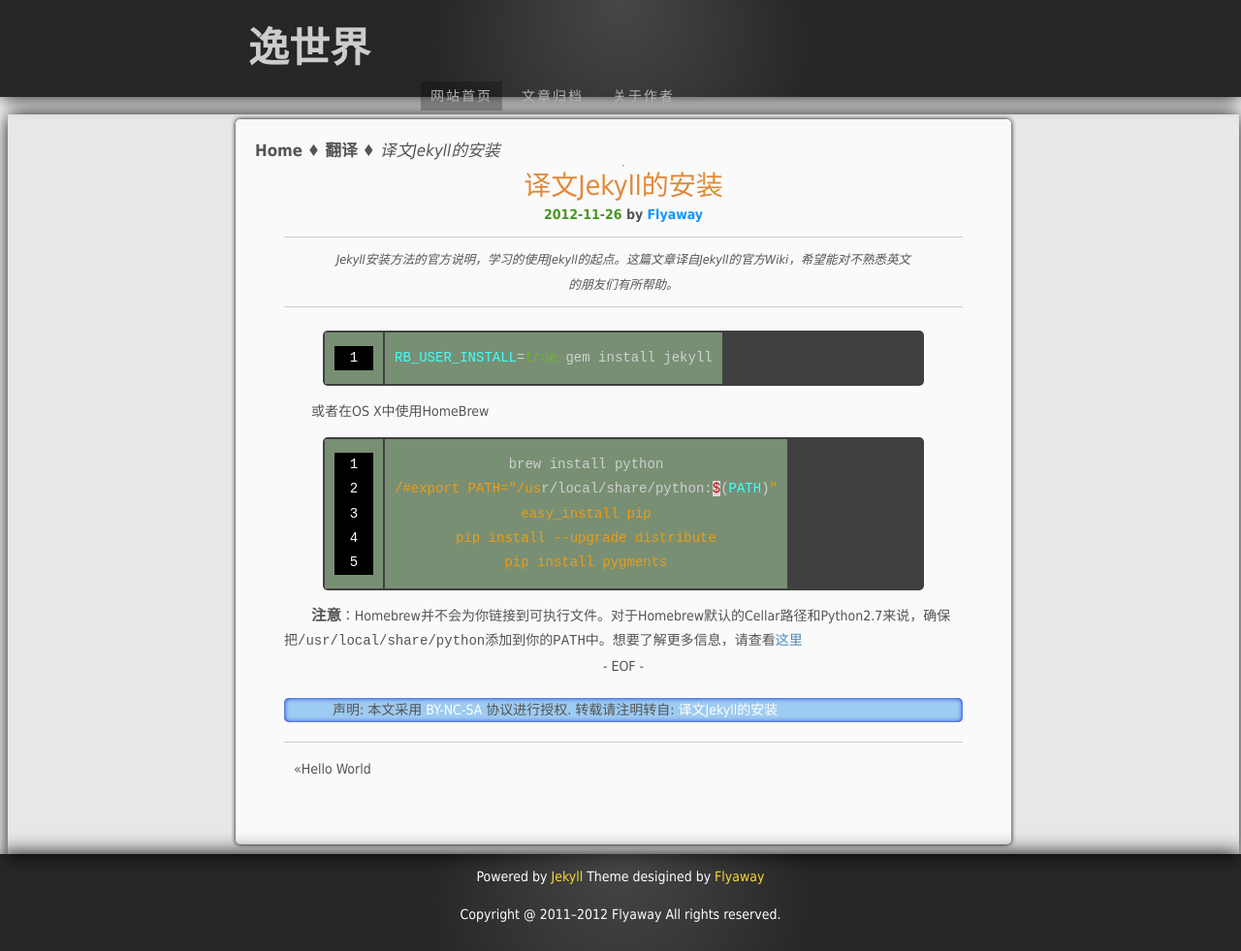
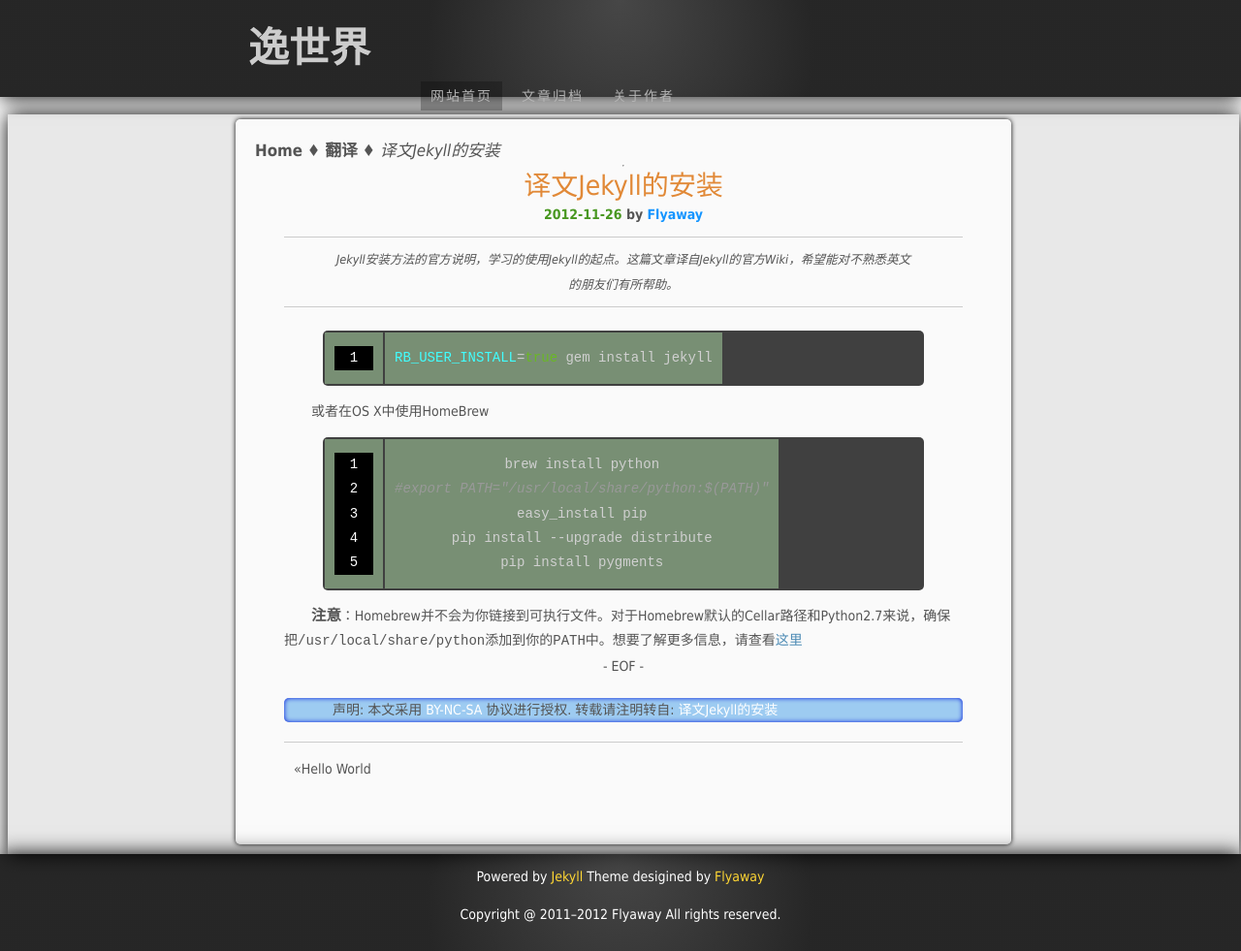
Before and after one commit to flyaway1217/flyaway1217.github.com, a Jekyll site: the page built from _posts/2012-11-26-Jekyll-Wiki-Install.markdown, in a window 1280 px wide. Shown: the whole page at 97% size. Built offline with Jekyll 4.4.1, drawn with Linux system fonts in a browser that asks for light colours.

Commit message:
Update a post

```diff
--- a/_posts/2012-11-26-Jekyll-Wiki-Install.markdown
+++ b/_posts/2012-11-26-Jekyll-Wiki-Install.markdown
@@ -14,7 +14,7 @@ RB_USER_INSTALL=true gem install jekyll
 
 {% highlight ruby linenos %}
 brew install python
-/#export PATH="/usr/local/share/python:$(PATH)"
+#export PATH="/usr/local/share/python:$(PATH)"
 easy_install pip
 pip install --upgrade distribute
 pip install pygments
```
